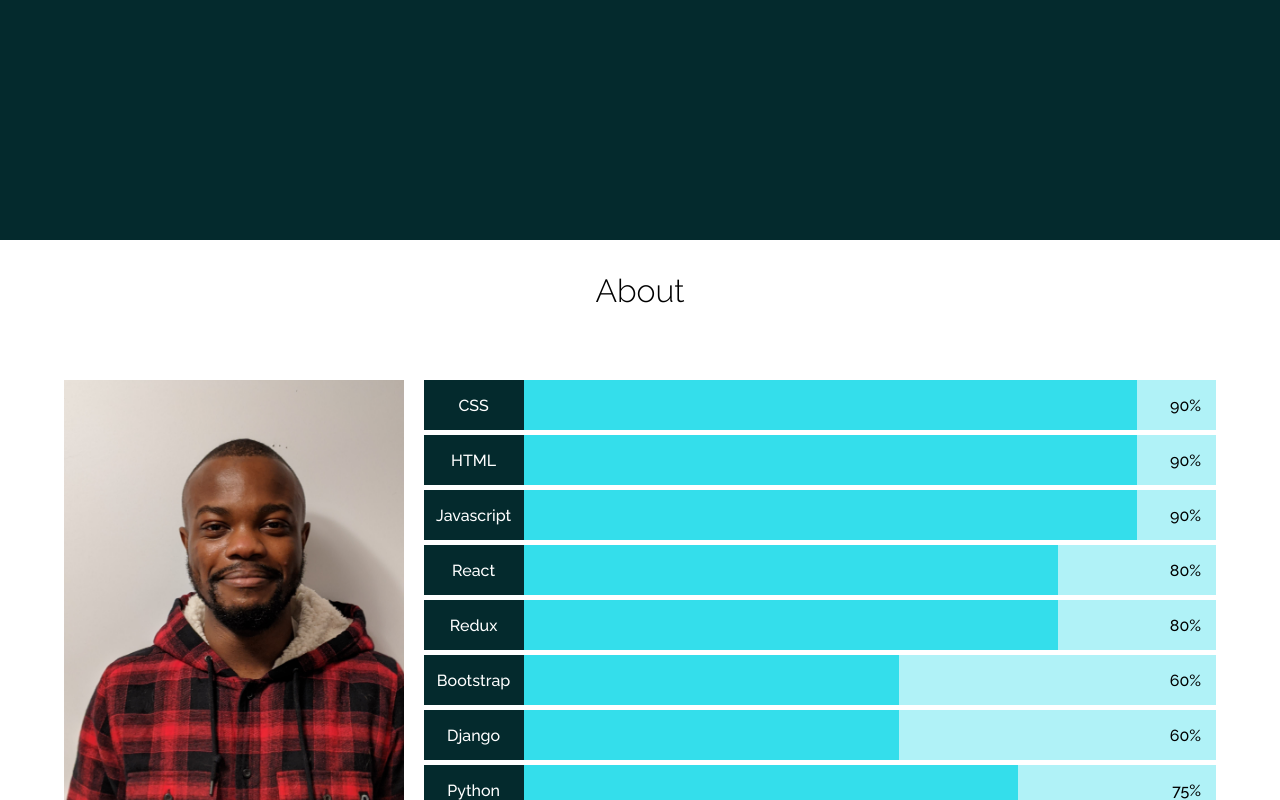
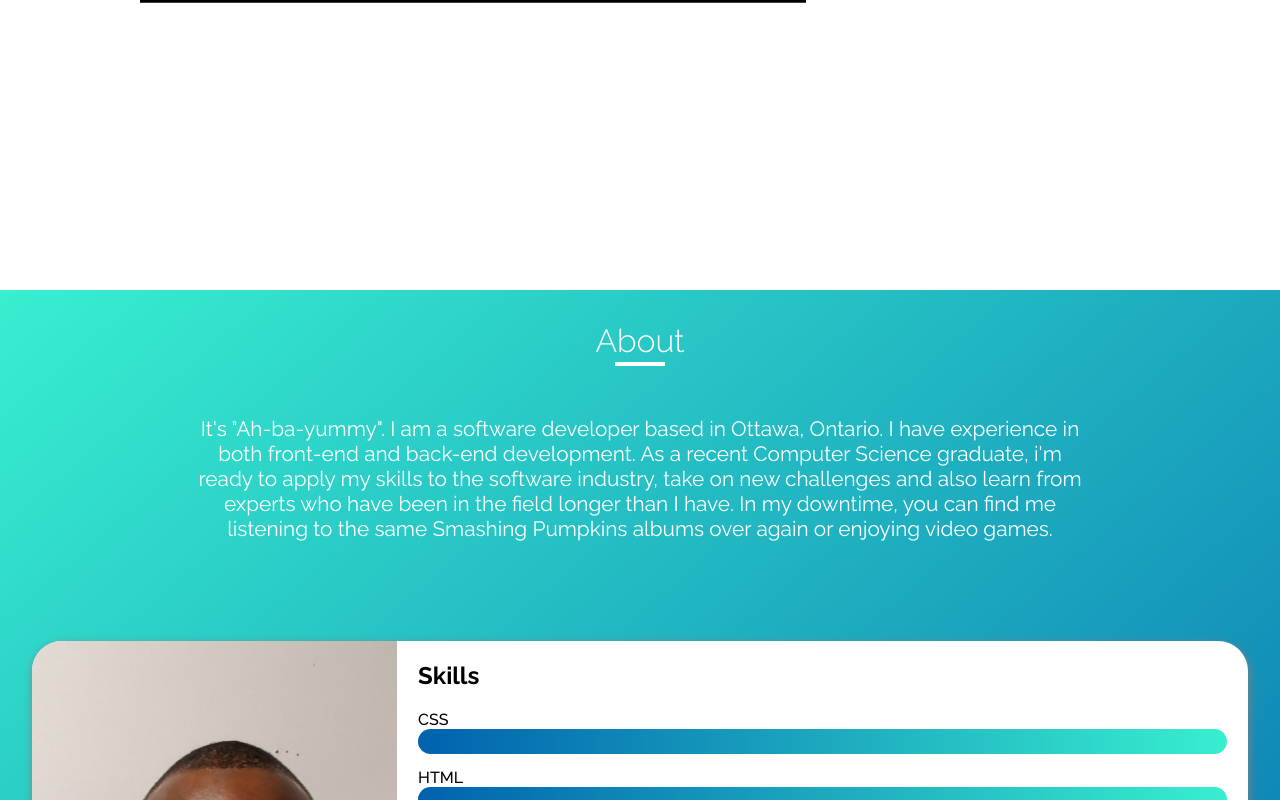
Before and after one commit to AbayomiE-T/my-website, a React (Create React App) app: page / in a window 1280 px wide. Shown: the part 2000-2800 px from the top of the page. Built offline with nearby package versions, Linux system fonts and the light colour scheme.

Commit message:
about section redesigned

```diff
--- a/src/components/About.js
+++ b/src/components/About.js
@@ -6,22 +6,25 @@ import me from '../bg-image/me.jpg';
 export default function About() {
     return (
         <section id="about">
-            <h1 className="heading">About</h1>
-            <div className="rule"></div>
-            <div className="content">
-                <div className="about-me-container">
-                    <div className="about-me">
-                        <img src={me} alt="" />
+            <h1 class="heading" style={{ color: "white" }}>About</h1>
+            <div class="rule" style={{ backgroundColor: "white" }}></div>
+            <p>It's "Ah-ba-yummy". I am a software developer based in Ottawa, Ontario. I have experience in both
+            front-end
+            and back-end development.
+            As a recent Computer Science graduate, i'm ready to apply my skills to the software industry, take on
+            new
+            challenges and also learn from
+            experts who have been in the field longer than I have. In my downtime, you can find me listening to the
+            same
+            Smashing Pumpkins albums over again or enjoying video games.</p>
+
+            <div className="about-me-wrapper">
+                <div class="image-wrapper">
+                    <img src={me} alt="me" />
                 </div>
-                    <h2 style={{ textAlign: 'center', marginBottom: '20px' }}>Who am I?</h2>
-                    <p>
-                        It's "Ah-ba-yummy". I am a software developer based in Ottawa, Ontario. I have experience in both front-end and back-end development. As a recent Computer Science graduate,
-                        i'm ready to apply my skills to the software industry, take on new challenges and also learn from experts who have been in the field longer than I have. In my downtime, you can find me listening
-                        to the same Smashing Pumpkins albums over again or enjoying video games.
-                    </p>
-                </div>
-
                 <div className="skills">
+                    <div className="skills-wrapper">
+                        <h1 style={{ marginBottom: "20px" }}>Skills</h1>
                         <SkillDetail skillName="CSS" percentage="90" width="90%" />
                         <SkillDetail skillName="HTML" percentage="90" width="90%" />
                         <SkillDetail skillName="Javascript" percentage="90" width="90%" />
@@ -35,6 +38,7 @@ export default function About() {
                         <SkillDetail skillName="Github" percentage="70" width="70%" />
                     </div>
                 </div>
+            </div>
         </section>
     )
 }
--- a/src/components/SkillDetail.js
+++ b/src/components/SkillDetail.js
@@ -4,13 +4,9 @@ export default function SkillDetail({ skillName, percentage, width }) {
 
     return (
         <article className="skill">
-            <div className="bar-fill" style={{ width: `${width}` }}>
-                <div className="skill-name">
-                    <span>{skillName}</span>
-                </div>
-            </div>
-            <div className="percentage">
-                <span>{percentage}%</span>
+            <p>{skillName}</p>
+            <div>
+                <div className="barfill" style={{ width: { width } }}></div>
             </div>
         </article>
     )
--- a/src/index.css
+++ b/src/index.css
@@ -28,12 +28,6 @@ body {
   background-color: #E1F2FF;
 }
 /* END */
-
-
-
-h1{
-  text-align: center;
-}
 
 nav{
   display: flex;
@@ -243,10 +237,12 @@ a{
   transform: translate(-50%,-50%);
 }
 
+/* PORTFOLIO SECTION START */
+
 #portfolio{
 min-height: 100vh;
-background-color: #042a2d;
 position: relative;
+padding-bottom: 50px;
 }
 
 #portfolio h1{
@@ -291,88 +287,83 @@ position: relative;
   background-color: black;
 }
 
+/* PORTFOLIO SECTION END */
+
+/* ABOUT SECTION START */
+
 #about{
 min-height: 100vh;
-background-color: white;
-color: black;
+background-image: linear-gradient(to bottom right,  #38EFCF, #0062AE);
+padding-bottom: 40px;
 }
 
-.content{
-  width: 90%;
-  margin: 5% auto;
-  display: flex;
-  justify-content: center;
+#about > p{
+  color: white;
+  padding-top: 50px;
+  font-size: 1.3rem;
+  text-align: center;
+  width: 70%;
+  margin: 0px auto 0px auto;
 }
 
-.about-me-container{
+.about-me-wrapper{
+  width: 95%;
+  display: flex;
+  background-color: white;
+  margin: 100px auto 0px auto;
+  border-radius: 30px;
+  box-shadow: 1px 3px 10px grey;
+  position: relative;
+}
+
+.image-wrapper{
   width: 30%;
 }
 
-.about-me{
+.image-wrapper > img{
   width: 100%;
-  height: 60%;
-  position: relative;
-  margin-bottom: 20px;
-}
-
-.about-me img{
   height: 100%;
-  width: 100%;
+  border-radius: 30px 0px 0px 30px;
   object-fit: cover;
-  object-position: 50% 30%;
+  object-position: center;
 }
 
 .skills{
   width: 70%;
-  margin-left: 20px;
 }
 
-.skills article{
-  background-color: #b0f2f7;
-  position: relative;
-  height: 50px;
-  margin-bottom: 5px;
+.skills-wrapper{
+  width: 95%;
+  margin: 0px auto 0px auto;
+  padding-top: 20px;
+  padding-bottom: 20px;
 }
 
-.skill .skill-name{
-  height: 100%;
-  width: 100px;
-  background-color: #042a2d;;
-  position: absolute;
-  top: 50%;
-  left: 0px;
-  transform: translateY(-50%);
-  display: flex;
-  align-items: center;
-  justify-content: center;
-  color: white;
+.skill{
+  height: 50px;
+}
+
+.skill > p{
   font-weight: 500;
 }
 
-.skill-name{
-  left: 10px;
+div > .skill+ .skill{
+  margin-top: 8px;
 }
 
-.bar-fill{
-  height: 100%;
-  background-color: rgb(52, 222, 235);
+.skill > div{
+  background-color: #E1F2FF;
+  height: 50%;
+  border-radius: 30px;
 }
 
-.percentage{
-  position: absolute;
-  top: 50%;
-  transform: translateY(-50%);
-  right: 0px;
+.barfill{
+  background-image: linear-gradient(to right, #0062AE,  #38EFCF);
   height: 100%;
-  font-weight: 500;
+  border-radius: 30px;
 }
 
-.percentage span{
-  position: absolute;
-  right: 15px;
-  top: 50%;
-  transform: translateY(-50%);
-}
+/* ABOUT SECTION END */
 
 /* CONTACT SECTION */
 
@@ -546,6 +537,47 @@ button:focus{
   width: 100%;
 }
 
+@media only screen and (max-width: 990px){
+
+  .service-container{
+    flex-direction: column;
+  }
+
+  .service-container > div{
+    width: 100%;
+    height: 33.333%;
+  }
+
+  .service-container > div:nth-of-type(2){
+    border: none;
+    border-top: 1px solid #E8E8E8;
+    border-bottom: 1px solid #E8E8E8;
+  }
+
+  .about-me-wrapper{
+    display: block;
+    width: 90%;
+  }
+
+  .image-wrapper{
+    width: 100%;
+    height: 300px;
+    display: flex;
+    justify-content: center;
+    align-items: center;
+  }
+
+  .image-wrapper > img{
+    height: 150px;
+    width: 150px;
+    border-radius: 50%;
+  }
+
+  .skills{
+    width: 100%;
+  }
+}
+
 @media only screen and (max-width: 870px){
   .portfolio-container{
     grid-template-columns: repeat(1, 400px);
```
Lines whose indentation alone changed are shown as unchanged.
